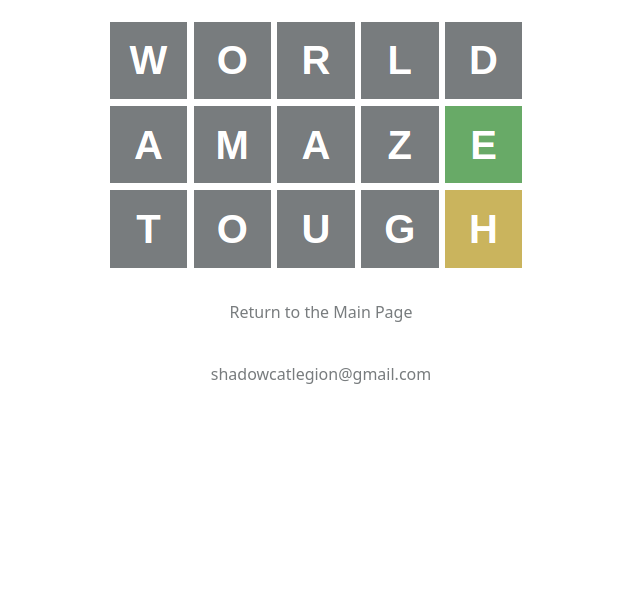
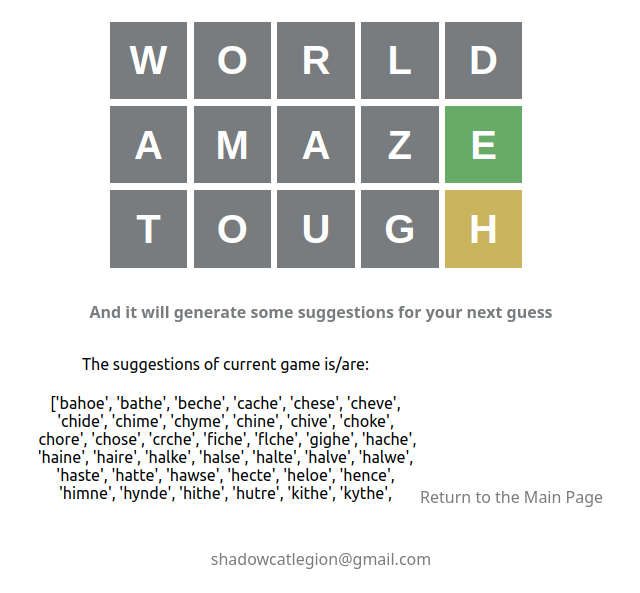
Before and after one commit to kagaminearia/wordle_helper_web, a Django app: page /details/ in a window 1280 px wide. Shown: the part 207-800 px from the top of the page, without its empty margins (319-959 px from the left). Run offline with Django 4.2, Linux system fonts and the light colour scheme.

Commit message:
add instructions

```diff
--- a/upload_img/templates/details.html
+++ b/upload_img/templates/details.html
@@ -20,6 +20,8 @@
     <h4>Valid screenshots will look like</h4>
     <img src="{% static 'wordle_sample.png' %}" alt="connect" style="max-height:300px">
     <h4></h4>
+    <h4>And it will generate some suggestions for your next guess</h4>
+    <img src="{% static 'res_sample.png' %}" alt="connect" style="max-height:300px">
     <a href={% url 'index' %}>Return to the Main Page</a>
   </div>
   <div class="contact">
```
Also changed, not shown: upload_img/static/res_sample.png (added).
